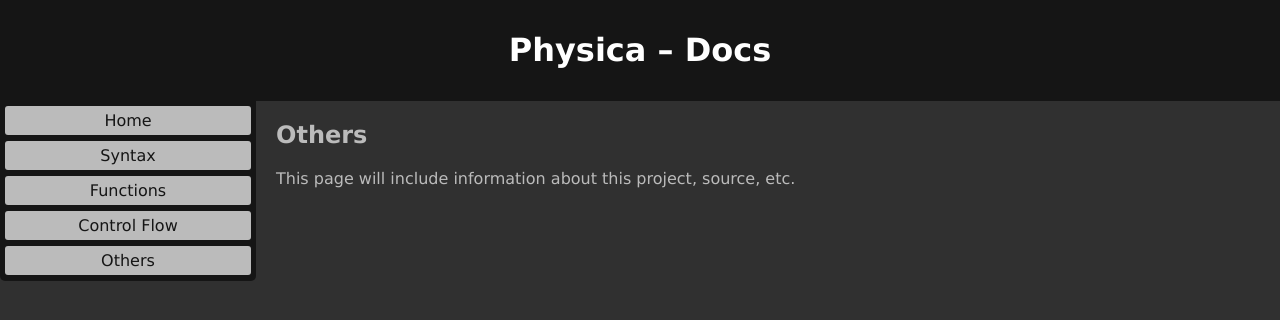
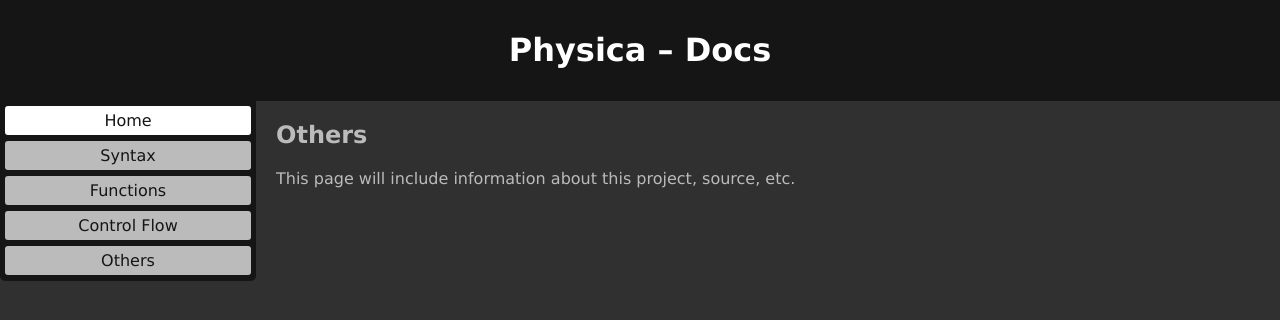
Before and after one commit to Mr-Xcoder/Physica, a plain HTML site: page docs/others.html in a window 1280 px wide. In both pictures the pointer is over the element "Home". Drawn offline with Linux system fonts and the light colour scheme.

Commit message:
Update others.html

```diff
--- a/docs/others.html
+++ b/docs/others.html
@@ -49,8 +49,8 @@
          text-decoration: none;
          color: #151515;
         }
-        a:hover, a:active{
-         color: #555555;
+        .menuitem:hover{
+         background-color: #ffffff;
         }
 
         @media only screen and (max-width:620px) {
```
